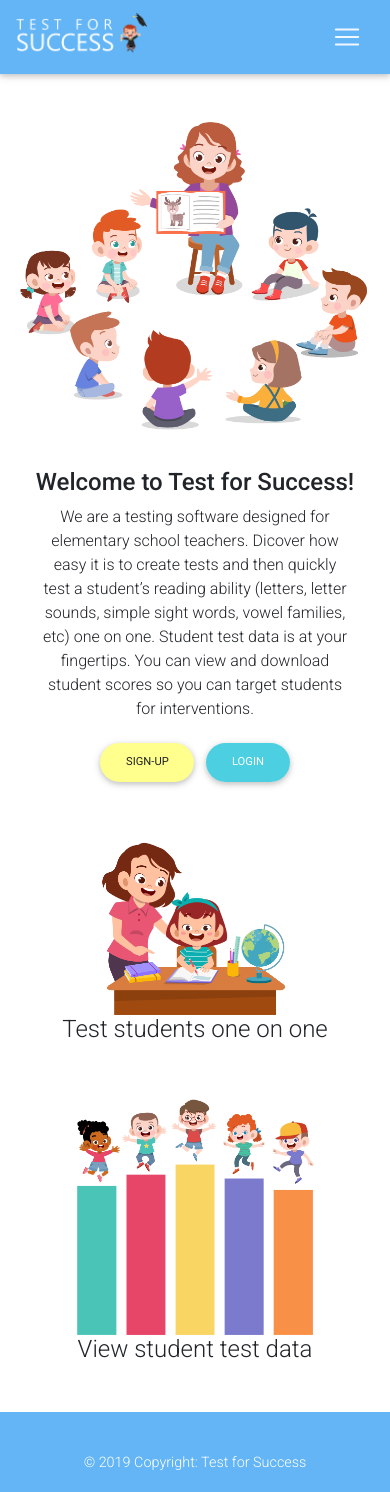
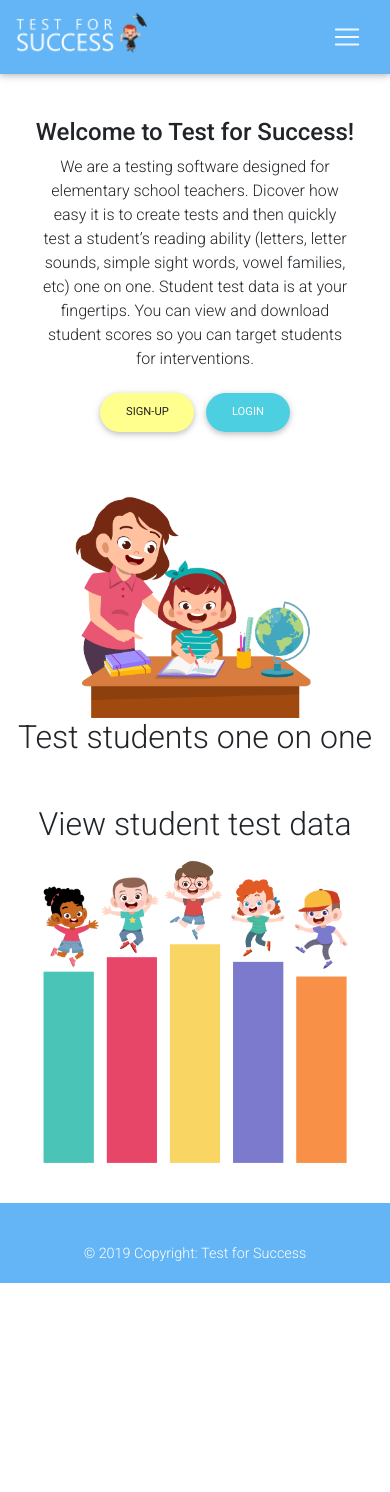
Before and after one commit to HeatherButterfield/testforsuccess, a React (Create React App) app: page / in a window 390 px wide. After the commit the page ends 1283 px from the top, so only its background shows below. Built offline with nearby package versions, Linux system fonts and the light colour scheme.

Commit message:
responsive

```diff
--- a/src/index.css
+++ b/src/index.css
@@ -50,11 +50,7 @@
   height: 5rem;
 }
 
-.mobile {
-  display: none;
-}
-
-@media (max-width: 576px) {
+@media screen and (max-width: 768px) {
   .margin-sides {
     margin-left: 10%;
     margin-right: 10%;
@@ -67,14 +63,11 @@
   }
 }
 
-@media (max-width: 992px) {
-  .homePageHeader {
-    background-size: 600px 500px;
+@media screen and (min-width: 1024px) {
+  .desktop {
+    display: inherit;
   }
-  .desktop {
+  .mobile {
     display: none;
   }
-  .mobile {
-    display: inherit;
-  }
 }
--- a/src/pages/HomePage.js
+++ b/src/pages/HomePage.js
@@ -21,11 +21,8 @@ function HomePage() {
         </div>
       </div>
       <div class="mobile">
-        <div class="row">
-          <img class="margin-none" src={MobileHeader} alt="teacher with students" style={{width: "100%"}}/>
-        </div>
         <div class="row text-center">
-          <div class="margin-bottom">
+          <div class="margin-bottom margin-top">
             <h2 class="h1-responsive font-bold"><strong>Welcome to Test for Success!</strong></h2>
             <p class="margin-sides">We are a testing software designed for elementary school teachers. Dicover how easy it is to create tests and then quickly test a student’s reading ability (letters, letter sounds, simple sight words, vowel families, etc) one on one. Student test data is at your fingertips. You can view and download student scores so you can target students for interventions.
             </p>
@@ -34,7 +31,7 @@ function HomePage() {
           </div>
         </div>
       </div>
-      <div className="row text-center margin-bottom align-items-center desktop">
+      <div className="row text-center margin-bottom align-items-center">
         <div class="col-sm-12 col-md-6">
           <img src={OneOnOne} alt="one on one" style={{ width: "90%" }}/>
         </div>
@@ -42,7 +39,7 @@ function HomePage() {
           <h2>Test students one on one</h2>
         </div>
       </div>
-      <div className="row text-center margin-bottom align-items-center desktop">
+      <div className="row text-center margin-bottom align-items-center">
         <div class="col-sm-12 col-md-6">
           <h2>View student test data</h2>
         </div>
@@ -50,22 +47,6 @@ function HomePage() {
           <img src={BarGraph} alt="student data" style={{ width: "90%" }}/>
         </div>
       </div>
-      <div className="row text-center margin-bottom d-flex justify-content-conter align-items-center mobile">
-        <div class="col-sm-12 col-md-6">
-          <img src={OneOnOne} alt="one on one" style={{ width: "70%" }}/>
-        </div>
-        <div class="col-sm-12 col-md-6">
-          <h4>Test students one on one</h4>
-        </div>
-      </div>
-      <div className="row text-center margin-bottom d-flex justify-content-conter align-items-center mobile">
-        <div class="col-sm-12 col-md-6">
-          <img src={BarGraph} alt="student data" style={{ width: "70%" }}/>
-        </div>
-        <div class="col-sm-12 col-md-6">
-          <h4>View student test data</h4>
-        </div>
-      </div>
     </div>
   )
 }
```
